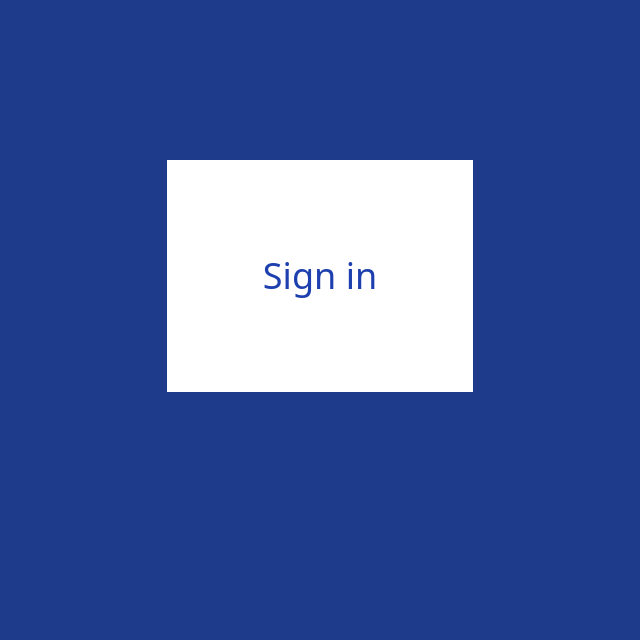
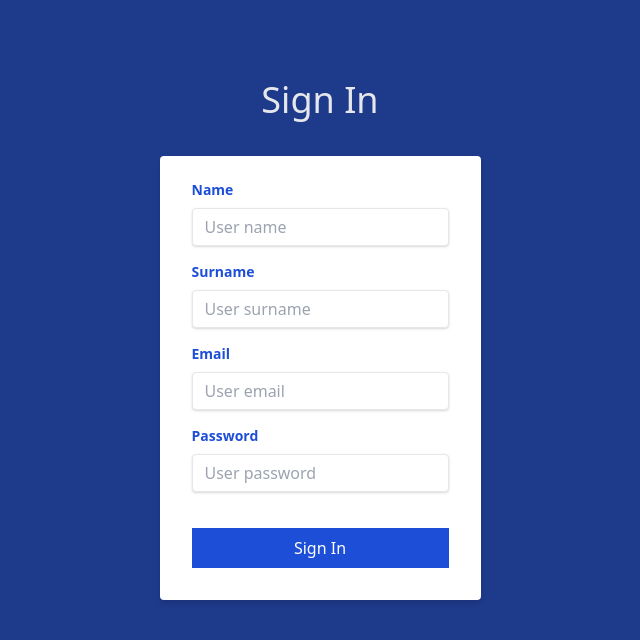
Before and after one commit to Vogric/test-crm, a Next.js app: page /signin in a window 1280 px wide. Shown: the top 640 px of the page, without its empty margins (320-960 px from the left). Built offline with nearby package versions, Linux system fonts and the light colour scheme.

Commit message:
Sign in created

```diff
--- a/pages/signin.js
+++ b/pages/signin.js
@@ -3,8 +3,75 @@ import Layout from "../components/Layout";
 const SignIn = () => {
   return (
     <Layout>
-      <div className="text-center text-4xl text-blue-800 mt-40 px-24 py-24 bg-white">
-        <h1>Sign in</h1>
+      <h1 className="text-center text-4xl text-gray-200 pt-20 pb-4 ">
+        Sign In
+      </h1>
+      <div className="flex justify-center mt-5">
+        <div className="w-full max-w-sm">
+          <form className="bg-white rounded shadow-md px-8 pt-6 pb-8 mb-4">
+            <div className="mb-4">
+              <label
+                className="block text-blue-700 text-sm font-bold mb-2"
+                htmlFor="name"
+              >
+                Name
+              </label>
+              <input
+                className="text-gray-700 shadow appearance-none border rounded w-full py-2 px-3 leading-tight focus:ouline-none focus:shadow-outline "
+                id="name"
+                placeholder="User name"
+                type="text"
+              />
+            </div>
+            <div className="mb-4">
+              <label
+                className="block text-blue-700 text-sm font-bold mb-2"
+                htmlFor="Surname"
+              >
+                Surname
+              </label>
+              <input
+                className="text-gray-700 shadow appearance-none border rounded w-full py-2 px-3 leading-tight focus:ouline-none focus:shadow-outline "
+                id="surname"
+                placeholder="User surname"
+                type="text"
+              />
+            </div>
+            <div className="mb-4">
+              <label
+                className="block text-blue-700 text-sm font-bold mb-2"
+                htmlFor="email"
+              >
+                Email
+              </label>
+              <input
+                className="text-gray-700 shadow appearance-none border rounded w-full py-2 px-3 leading-tight focus:ouline-none focus:shadow-outline "
+                id="email"
+                placeholder="User email"
+                type="email"
+              />
+            </div>
+            <div className="mb-4">
+              <label
+                className="block text-blue-700 text-sm font-bold mb-2"
+                htmlFor="email"
+              >
+                Password
+              </label>
+              <input
+                className="text-gray-700 shadow appearance-none border rounded w-full py-2 px-3 leading-tight focus:ouline-none focus:shadow-outline "
+                id="password"
+                placeholder="User password"
+                type="password"
+              />
+            </div>
+            <input
+              type="submit"
+              className="bg-blue-700 w-full mt-5 p-2 text-white  uppercas hover:cursor-pointer hover:bg-blue-800"
+              value="Sign In"
+            />
+          </form>
+        </div>
       </div>
     </Layout>
   );
```
